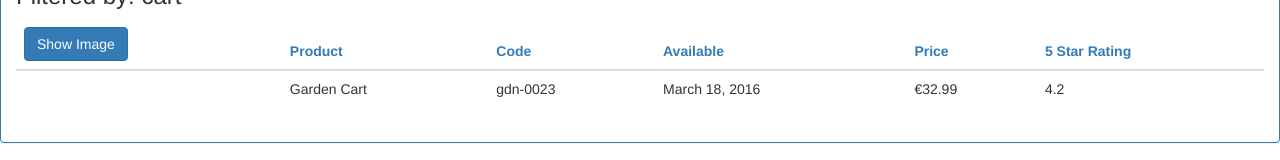
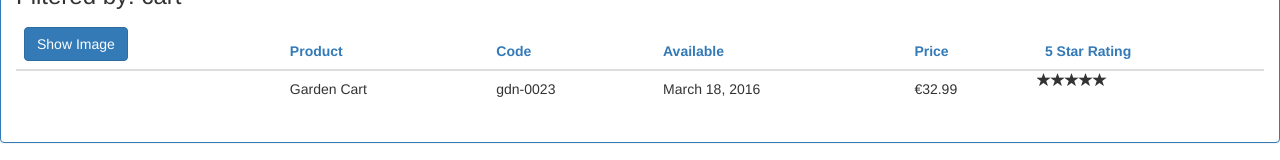
Before and after one commit to ALFTavares/LearningAngular, an Angular app: page / in a window 1280 px wide. Shown: the part 204-364 px from the top of the page. Built offline with nearby package versions, Linux system fonts and the light colour scheme.

Commit message:
added stars to the rating

```diff
--- a/src/app/app.module.ts
+++ b/src/app/app.module.ts
@@ -5,6 +5,7 @@
 import { AppComponent } from './app.component';
 import { ProductListComponent } from './products/product-list.component';
 import { ProductFilterPipe } from './products/product-filter.pipe';
+import { StarComponent } from './shared/star.component';
 
 @NgModule({
   imports: [
@@ -14,7 +15,8 @@
   declarations: [
     AppComponent,
     ProductListComponent,
-    ProductFilterPipe
+    ProductFilterPipe,
+    StarComponent
   ],
   providers: [],
   bootstrap: [AppComponent]
--- a/src/app/products/product-list.component.html
+++ b/src/app/products/product-list.component.html
@@ -45,7 +45,7 @@
                         <td>{{ product.productCode | lowercase }}</td>
                         <td>{{ product.releaseDate }}</td>
                         <td>{{ product.price | currency:"EUR":true:"1.2-2" }}</td>
-                        <td>{{ product.starRating }}</td>
+                        <ai-star></ai-star>
                     </tr>
                 </tbody>
             </table>
--- /dev/null
+++ b/src/app/shared/star.component.ts
@@ -0,0 +1,15 @@
+import { Component, OnChanges } from "@angular/core";
+
+@Component({
+    selector: 'ai-star',
+    templateUrl: './star.component.html',
+    styleUrls: ['./star.component.css']
+})
+export class StarComponent implements OnChanges {
+    rating: number = 4;
+    starWidth: number;
+
+    ngOnChanges(): void {
+        this.starWidth = this.rating * 86 / 5;
+    }
+}
```
